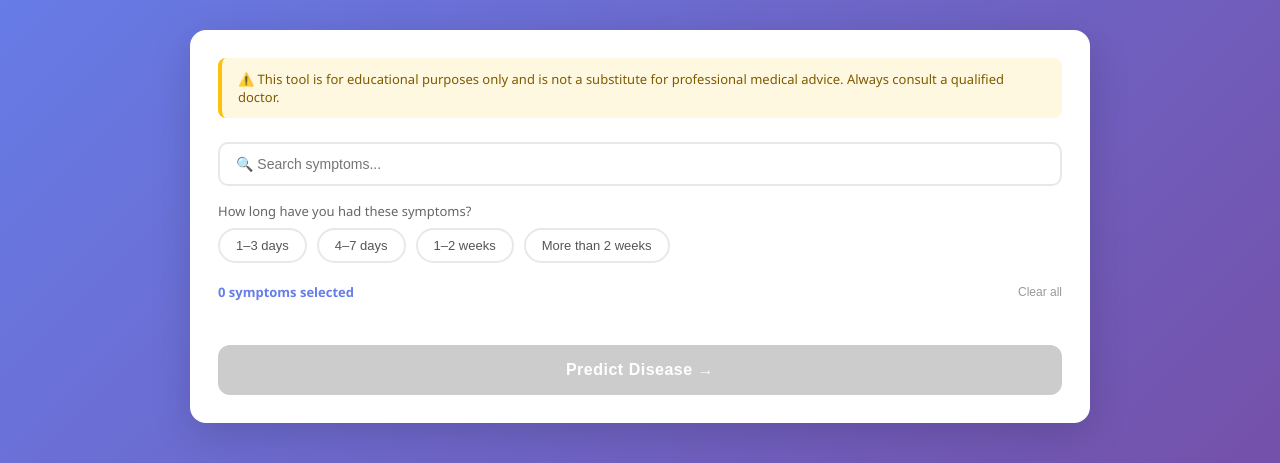
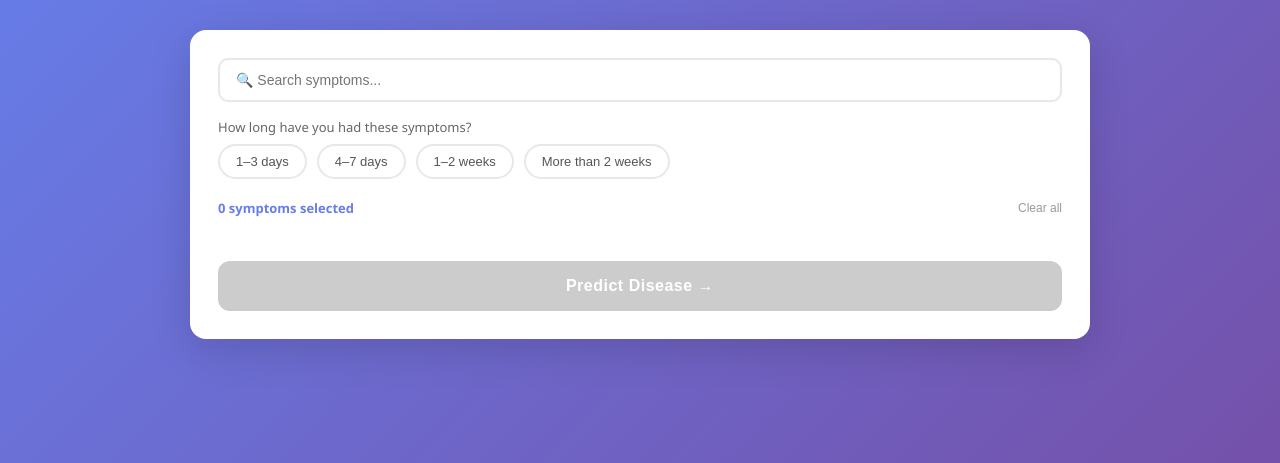
Before and after one commit to aleenashajishaji6-prog/symptom-ai, a Flask app: page / in a window 1280 px wide. Shown: the part 101-564 px from the top of the page. Run offline with Flask 3, Linux system fonts and the light colour scheme; parts of the project's set-up code (start-up, migrations or seed data) failed here and were passed over.

Commit message:
remove disclaimer

```diff
--- a/templates/index.html
+++ b/templates/index.html
@@ -41,9 +41,7 @@
       <p>Powered by Random Forest Machine Learning — 41 diseases, 133 symptoms</p>
     </div>
     <div class="card">
-      <div class="warning">
-        ⚠️ This tool is for educational purposes only and is not a substitute for professional medical advice. Always consult a qualified doctor.
-      </div>
+
       <input class="search-box" type="text" id="search" placeholder="🔍 Search symptoms..." oninput="filterSymptoms()">
       <div style="font-size:13px;color:#666;margin-bottom:8px;font-weight:500;">How long have you had these symptoms?</div>
       <div class="duration-row" id="duration-row">
--- a/templates/result.html
+++ b/templates/result.html
@@ -88,7 +88,6 @@
       <div style="font-size:13px;color:#999;margin-top:8px;">Duration: <span class="duration-tag">{{ duration }}</span></div>
     </div>
 
-    <div class="warning">This is not a medical diagnosis. Please consult a qualified doctor for proper evaluation and treatment.</div>
 
     <a href="/" class="back-btn">Check Again</a>
   </div>
```
